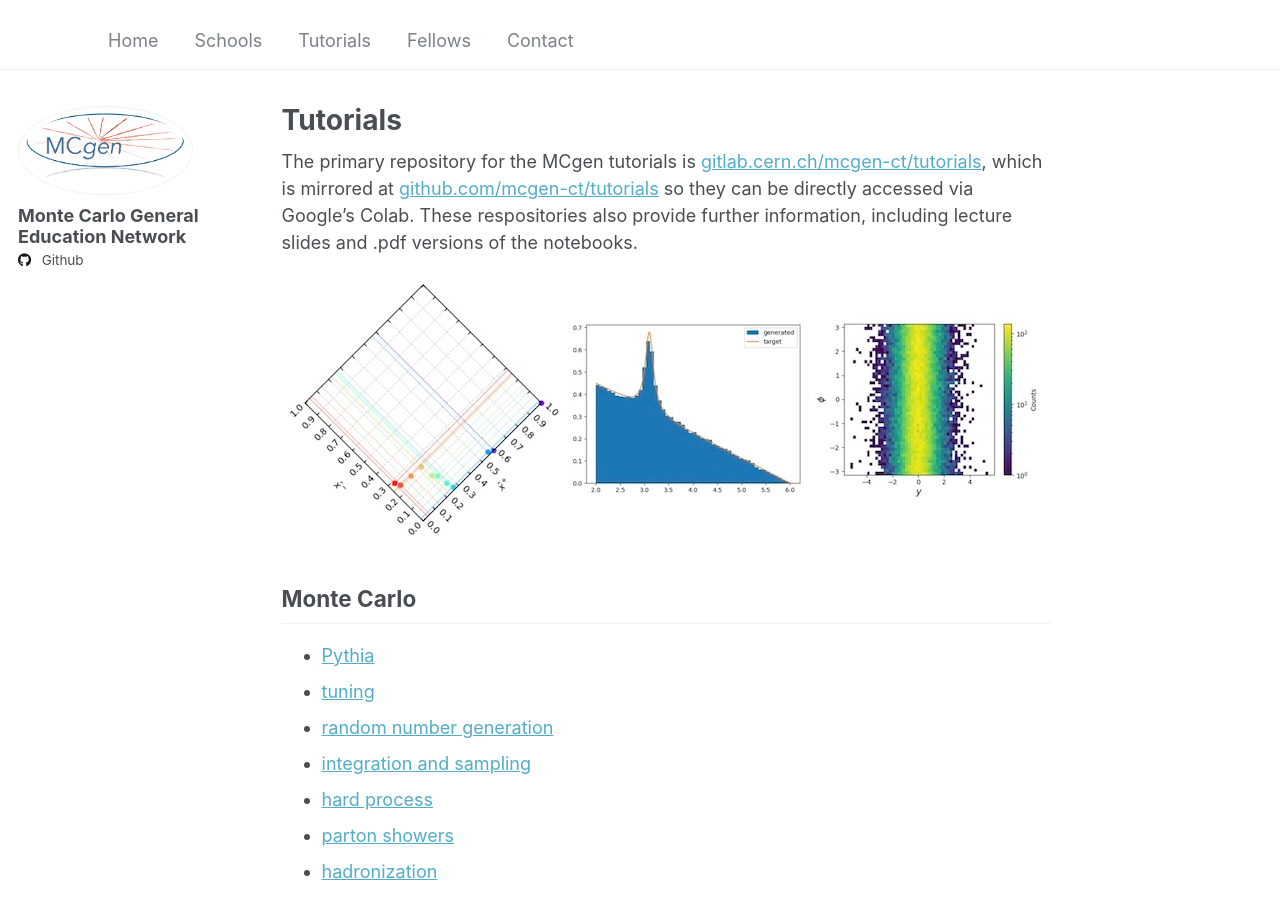
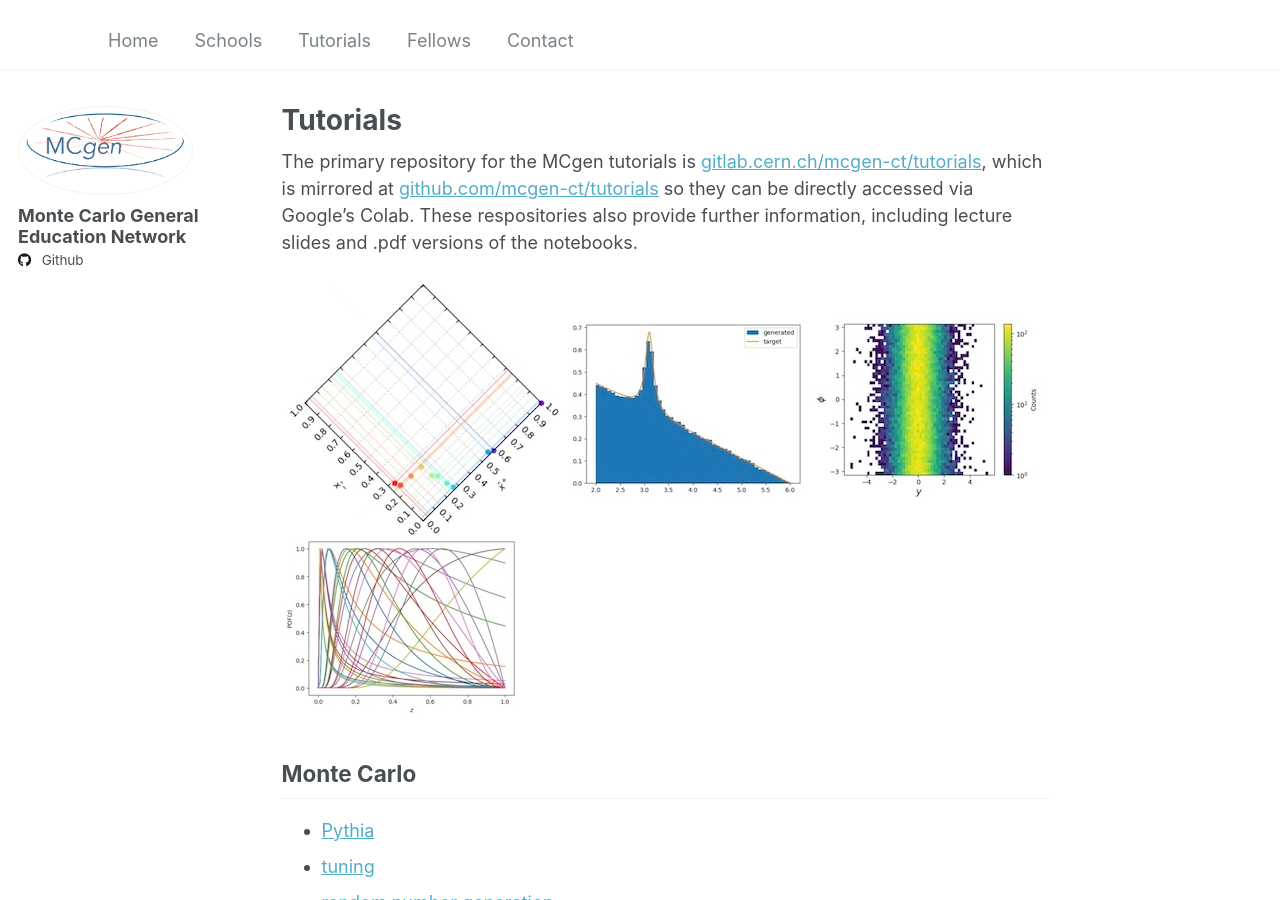
Before and after one commit to MCGenEdNet/MCGenEdNet.github.io, a Jekyll site: the page built from _pages/tutorials.md, in a window 1280 px wide and 900 px high. Built offline with Jekyll 4.4.1, drawn with Linux system fonts in a browser that asks for light colours.

Commit message:
Update tutorials.md

```diff
--- a/_pages/tutorials.md
+++ b/_pages/tutorials.md
@@ -12,6 +12,7 @@ The primary repository for the MCgen tutorials is [gitlab.cern.ch/mcgen-ct/tutor
 ![hadronization vertices](/images/hadronization_vertices.jpg)
 ![integration_MC](/images/integration_MC.jpg)
 ![integration_MC](/images/parton_shower.jpg)
+![integration_MC](/images/Lund_frag_func.jpg)
 
 ## Monte Carlo
 
```
